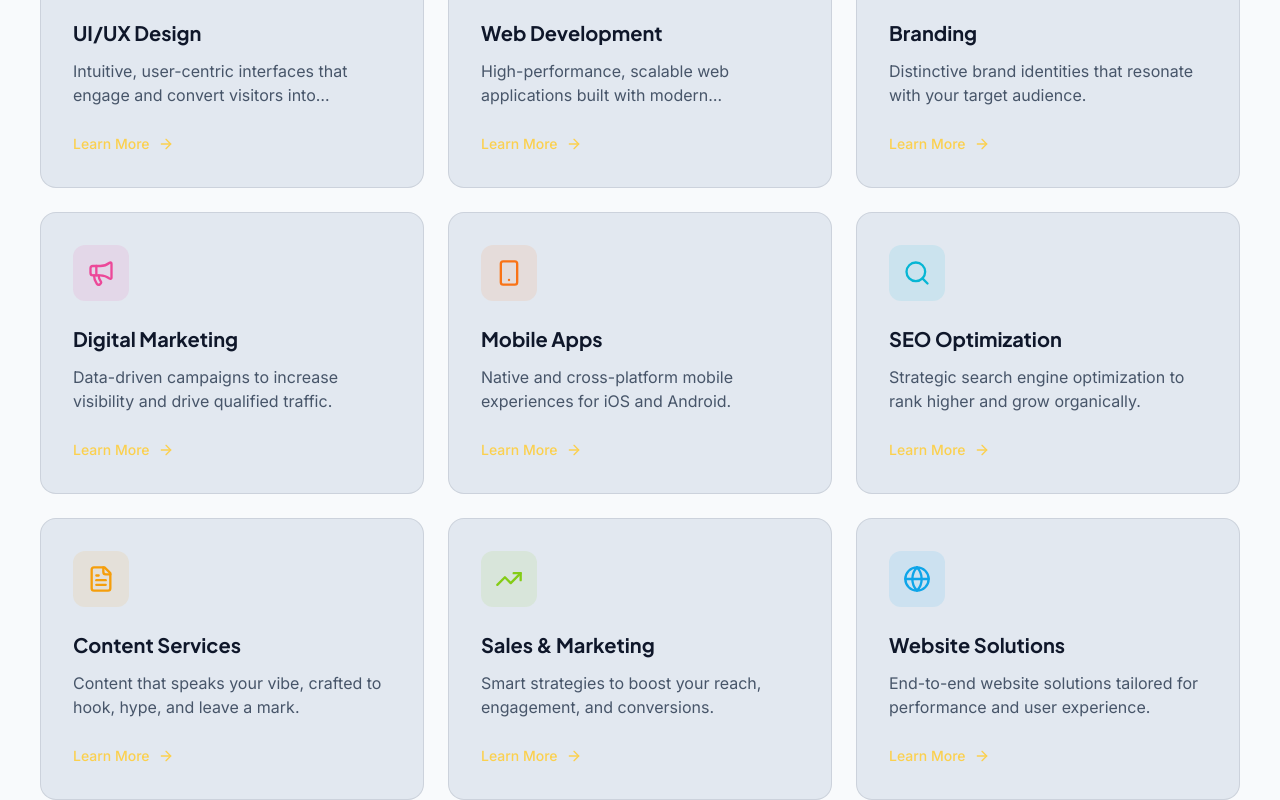
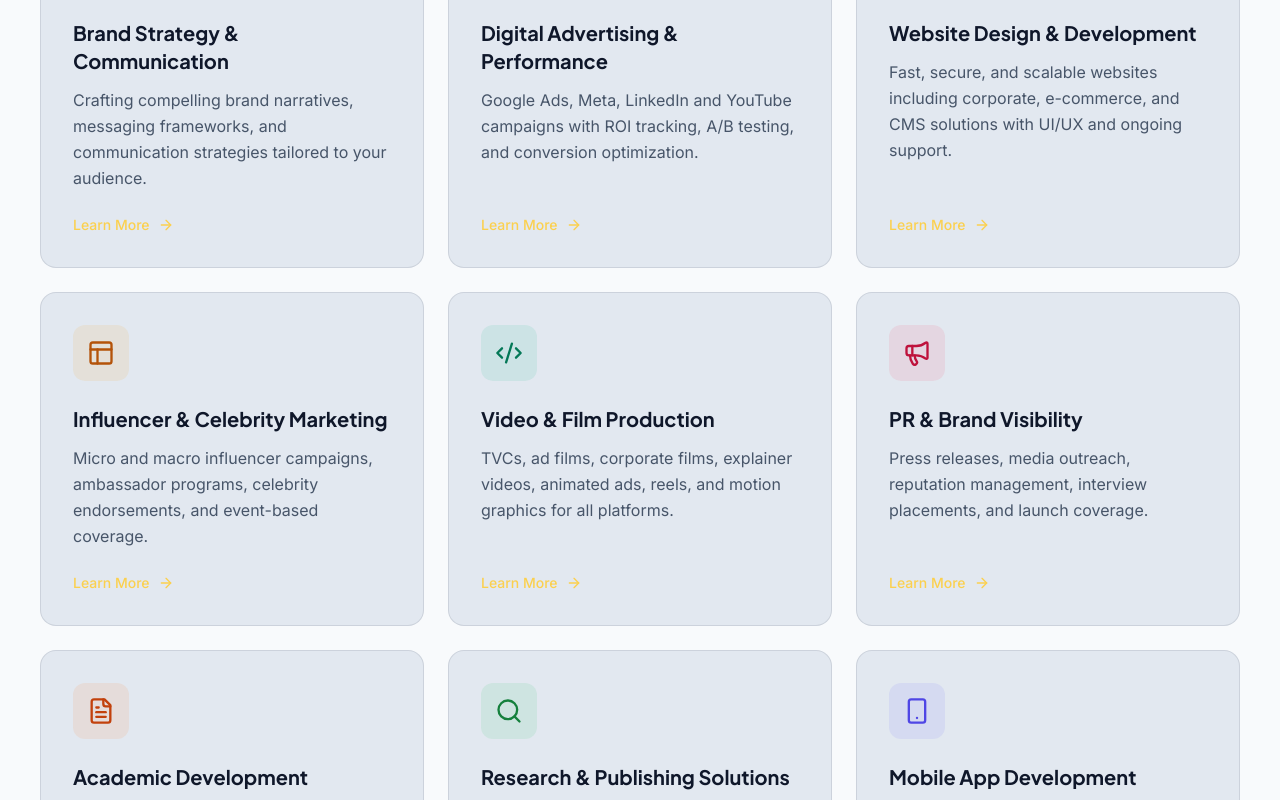
Before and after one commit to Ideal202604/Idealizeer-Content-Solutions, a React (Vite) app: page / in a window 1280 px wide. Shown: the part 1400-2200 px from the top of the page. Built offline with nearby package versions, Linux system fonts and the light colour scheme.

Commit message:
Rename Academic Programme Development service title

```diff
--- a/src/components/home/ServicesSection.tsx
+++ b/src/components/home/ServicesSection.tsx
@@ -14,76 +14,76 @@ import {
 'lucide-react';
 const SERVICES = [
 {
-  icon: Layout,
-  title: 'UI/UX Design',
+  icon: Palette,
+  title: 'Brand Strategy & Communication',
   description:
-  'Intuitive, user-centric interfaces that engage and convert visitors into customers.',
-  color: 'text-blue-500',
+  'Crafting compelling brand narratives, messaging frameworks, and communication strategies tailored to your audience.',
+  color: 'text-blue-600',
   bg: 'bg-blue-500/10'
 },
 {
+  icon: TrendingUp,
+  title: 'Digital Advertising & Performance',
+  description:
+  'Google Ads, Meta, LinkedIn and YouTube campaigns with ROI tracking, A/B testing, and conversion optimization.',
+  color: 'text-violet-600',
+  bg: 'bg-violet-500/10'
+},
+{
+  icon: Globe,
+  title: 'Website Design & Development',
+  description:
+  'Fast, secure, and scalable websites including corporate, e-commerce, and CMS solutions with UI/UX and ongoing support.',
+  color: 'text-lime-700',
+  bg: 'bg-lime-500/10'
+},
+{
+  icon: Layout,
+  title: 'Influencer & Celebrity Marketing',
+  description:
+  'Micro and macro influencer campaigns, ambassador programs, celebrity endorsements, and event-based coverage.',
+  color: 'text-amber-700',
+  bg: 'bg-amber-500/10'
+},
+{
   icon: Code2,
-  title: 'Web Development',
+  title: 'Video & Film Production',
   description:
-  'High-performance, scalable web applications built with modern technologies.',
-  color: 'text-emerald-500',
+  'TVCs, ad films, corporate films, explainer videos, animated ads, reels, and motion graphics for all platforms.',
+  color: 'text-emerald-700',
   bg: 'bg-emerald-500/10'
 },
 {
-  icon: Palette,
-  title: 'Branding',
+  icon: Megaphone,
+  title: 'PR & Brand Visibility',
   description:
-  'Distinctive brand identities that resonate with your target audience.',
-  color: 'text-purple-500',
-  bg: 'bg-purple-500/10'
+  'Press releases, media outreach, reputation management, interview placements, and launch coverage.',
+  color: 'text-rose-700',
+  bg: 'bg-rose-500/10'
 },
 {
-  icon: Megaphone,
-  title: 'Digital Marketing',
+  icon: FileText,
+  title: 'Academic Development',
   description:
-  'Data-driven campaigns to increase visibility and drive qualified traffic.',
-  color: 'text-pink-500',
-  bg: 'bg-pink-500/10'
-},
-{
-  icon: Smartphone,
-  title: 'Mobile Apps',
-  description:
-  'Native and cross-platform mobile experiences for iOS and Android.',
-  color: 'text-orange-500',
+  'Course design, LMS setup, certification programs, curriculum development, and online learning platform launch via iCS Global.',
+  color: 'text-orange-700',
   bg: 'bg-orange-500/10'
 },
 {
   icon: Search,
-  title: 'SEO Optimization',
+  title: 'Research & Publishing Solutions',
   description:
-  'Strategic search engine optimization to rank higher and grow organically.',
-  color: 'text-cyan-500',
-  bg: 'bg-cyan-500/10'
+  'Research writing support, journal selection, SCOPUS compliance, IP and copyright consultation, and conference management.',
+  color: 'text-green-700',
+  bg: 'bg-green-500/10'
 },
 {
-  icon: FileText,
-  title: 'Content Services',
+  icon: Smartphone,
+  title: 'Mobile App Development',
   description:
-  'Content that speaks your vibe, crafted to hook, hype, and leave a mark.',
-  color: 'text-amber-500',
-  bg: 'bg-amber-500/10'
-},
-{
-  icon: TrendingUp,
-  title: 'Sales & Marketing',
-  description:
-  'Smart strategies to boost your reach, engagement, and conversions.',
-  color: 'text-lime-500',
-  bg: 'bg-lime-500/10'
-},
-{
-  icon: Globe,
-  title: 'Website Solutions',
-  description:
-  'End-to-end website solutions tailored for performance and user experience.',
-  color: 'text-sky-500',
-  bg: 'bg-sky-500/10'
+  'Android and iOS apps, cross-platform development, e-commerce apps, and App Store Optimization (ASO).',
+  color: 'text-indigo-600',
+  bg: 'bg-indigo-500/10'
 }];
 
 export function ServicesSection() {
@@ -150,7 +150,7 @@ export function ServicesSection() {
                   delay: index * 0.1,
                   duration: 0.5
                 }}
-                className="group p-8 rounded-2xl bg-navy-800 border border-white/5 hover:border-electric-500/30 transition-all duration-300 hover:-translate-y-2 hover:shadow-[0_10px_40px_-10px_rgba(250,193,17,0.2)]">
+                className="group p-8 rounded-2xl bg-navy-800 border border-white/5 hover:border-electric-500/30 transition-all duration-300 hover:-translate-y-2 hover:shadow-[0_10px_40px_-10px_rgba(250,193,17,0.2)] flex h-full flex-col">
 
                 <div
                   className={`w-14 h-14 rounded-xl ${service.bg} ${service.color} flex items-center justify-center mb-6 group-hover:scale-110 transition-transform duration-300`}>
@@ -160,12 +160,12 @@ export function ServicesSection() {
                 <h3 className="text-xl font-heading font-bold text-white mb-3">
                   {service.title}
                 </h3>
-                <p className="text-slate-400 mb-6 line-clamp-2">
+                <p className="text-slate-400 mb-6 leading-relaxed">
                   {service.description}
                 </p>
                 <Link
                   to="/services"
-                  className="inline-flex items-center gap-2 text-sm font-medium text-electric-400 group-hover:text-electric-300 transition-colors">
+                  className="mt-auto inline-flex items-center gap-2 text-sm font-medium text-electric-400 group-hover:text-electric-300 transition-colors">
 
                   Learn More{' '}
                   <ArrowRight className="w-4 h-4 group-hover:translate-x-1 transition-transform" />
```
